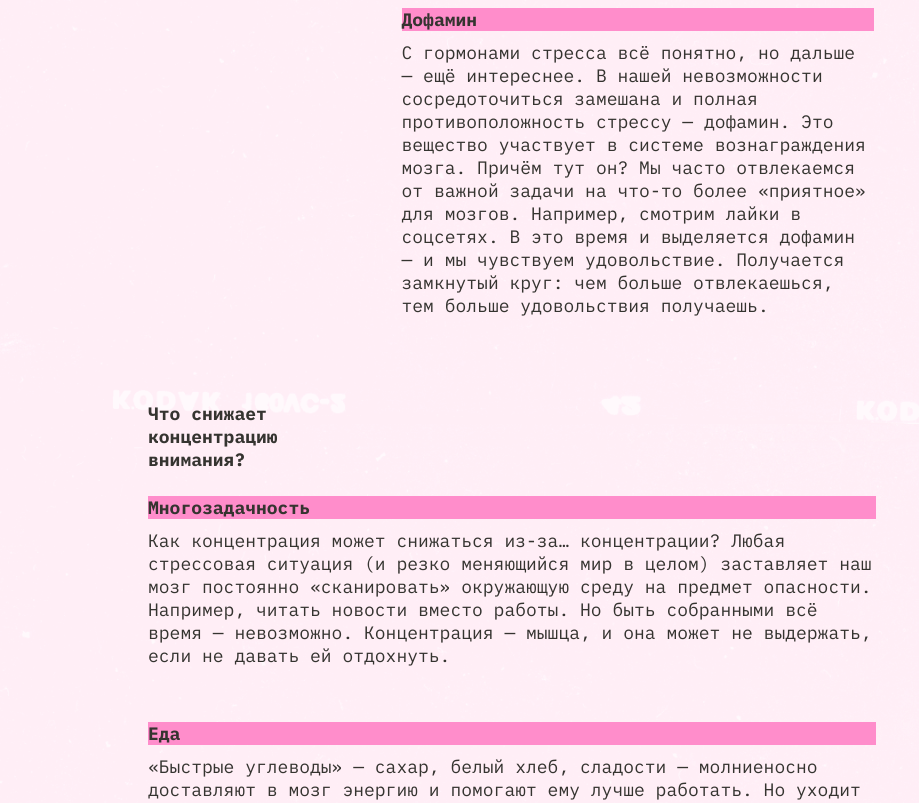
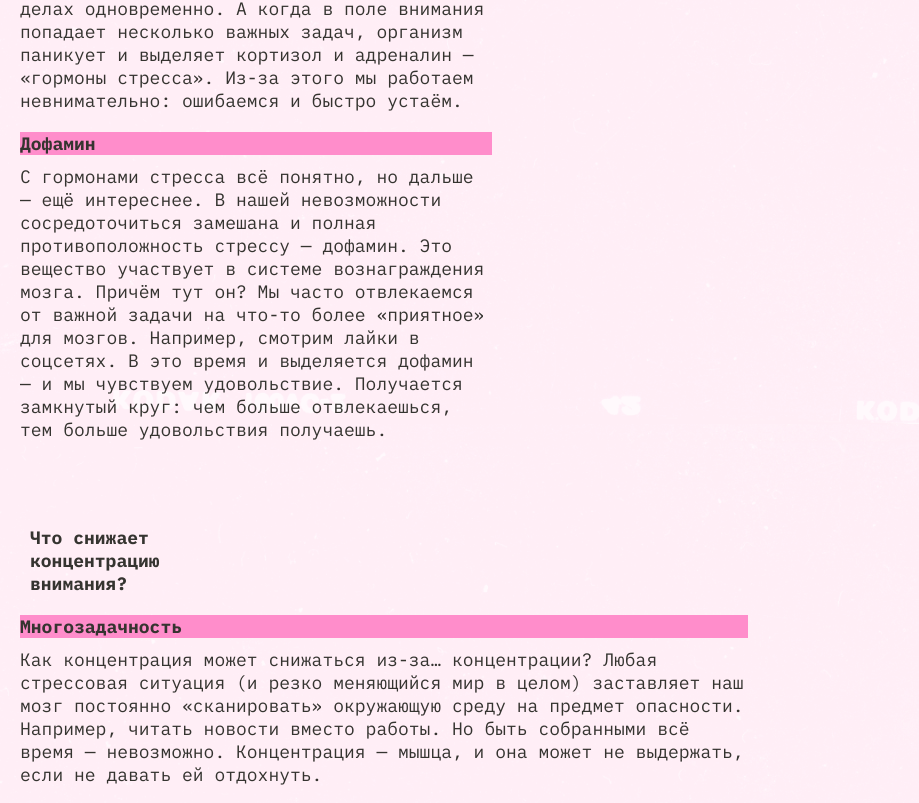
Before and after one commit to romabitos/slozhno-sosredotochitsya-fd, a plain HTML site: page index.html in a window 1280 px wide. Shown: the part 1176-1979 px from the top of the page, without its empty margins (0-919 px from the left). Drawn offline with Linux system fonts and the light colour scheme.

Commit message:
мобильная версия

```diff
--- a/styles/light.css
+++ b/styles/light.css
@@ -20,14 +20,12 @@
   --main-title-color: #353430;
   --main-subtitle-color: #353430;
   --title-footer-color: #ffc2e6;
-  --decoration-color-rgb: 53, 52, 48;
+  --decoration-color-alt: 53, 52, 48;
 }
 
 .theme-light.page {
   /* Вам также нужно будет написать ряд подобных селекторов */
 }
-
-
 
 .theme-light .header__rec {
   display: none;
@@ -36,7 +34,6 @@
 .theme-light .header__theme-menu-button_active {
   pointer-events: none;
 }
-
 
 .theme-light .header__theme-menu-button_type_dark:focus-visible {
   border-bottom: 1px;
@@ -50,7 +47,6 @@
 
 .theme-light .text-shadow:focus-visible {
   outline: 1px solid #32312d66;
-
 }
 
 @media (prefers-color-scheme: light) {
@@ -66,11 +62,10 @@
     --main-title-color: #353430;
     --main-subtitle-color: #353430;
     --title-footer-color: #ffc2e6;
-    --decoration-color-rgb: 53, 52, 48;
+    --decoration-color-alt: 53, 52, 48;
   }
 
   .header__rec {
     display: none;
   }
-
 }
--- a/styles/style.css
+++ b/styles/style.css
@@ -9,7 +9,6 @@
   background-color: var(--bg-color);
   background-position: center;
   background-size: cover;
-  place-items: center;
   background-attachment: fixed;
 }
 
@@ -119,7 +118,7 @@
 }
 
 .header__theme-menu-button:hover {
-  outline: 1px solid rgba(var(--decoration-color-rgb), 0.4);
+  outline: 1px solid rgba(var(--decoration-color-alt), 0.4);
 }
 
 .header__theme-menu-button:focus {
@@ -153,13 +152,17 @@
   background-color: var(--accent-color);
 }
 
+.content {
+  padding-left: 10px;
+  padding-right: 10px;
+}
+
 .text-shadow {
   text-decoration: none;
   text-shadow: 1px 1px 0 var(--accent-color);
 }
 
 .main__title {
-  width: 355px;
   font-family: var(--ibm-font);
   font-style: normal;
   font-weight: 700;
@@ -169,9 +172,8 @@
 }
 
 .main__subtitle {
-  margin-bottom: 5px;
-  width: 355px;
-  margin-top: 25px;
+  margin-bottom: 10px;
+  margin-top: 20px;
   background-color: var(--accent-color);
   font-family: var(--ibm-font);
   font-size: 18px;
@@ -179,10 +181,12 @@
   color: var(--main-subtitle-color);
 }
 
-.main__block {
-  display: grid;
-  justify-items: center;
+.content {
   padding-top: 40px;
+}
+
+.main__block:not(:first-child) {
+  padding-top: 50px;
 }
 
 .main__how .main__subtitle:not(h3) {
@@ -195,31 +199,20 @@
 }
 
 .main__text {
-  margin-top: 10px;
-  margin-bottom: 10px;
-  width: 351.03px;
   font-family: var(--ibm-font);
   font-size: 18px;
-  line-height: 23px;
   color: var(--text-color);
 }
 
 .main__gallery {
-  padding-top: 15px;
-  padding-bottom: 45px;
+  padding-top: 20px;
+  padding-bottom: 40px;
   display: grid;
-  width: 375px;
-  justify-items: center;
-}
-
-.main__picturies {
-  padding-left: 10px;
 }
 
 .main__gallery_img {
   width: 100%;
   height: auto;
-  padding-right: 10px;
   padding-top: 5px;
 }
 
@@ -241,7 +234,7 @@
   text-shadow: 4px 4px 0 var(--accent-color);
 }
 
-@media (min-width: 768px) {
+@media (width >= 768px) {
   .header {
     padding: 20px;
   }
@@ -401,11 +394,7 @@
   }
 }
 
-@media (min-width: 1024px) {
-  .header {
-    width: 1024px;
-  }
-
+@media (width >= 1024px) {
   .header__theme-menu {
     padding-top: 2px;
     justify-self: center;
--- a/styles/variables.css
+++ b/styles/variables.css
@@ -16,5 +16,5 @@
   --main-title-color: #ff0070;
   --main-subtitle-color: #000028;
   --title-footer-color: #db00ff;
-  --decoration-color-rgb: 250, 0, 112;
+  --decoration-color-alt: 250, 0, 112;
 }
```
